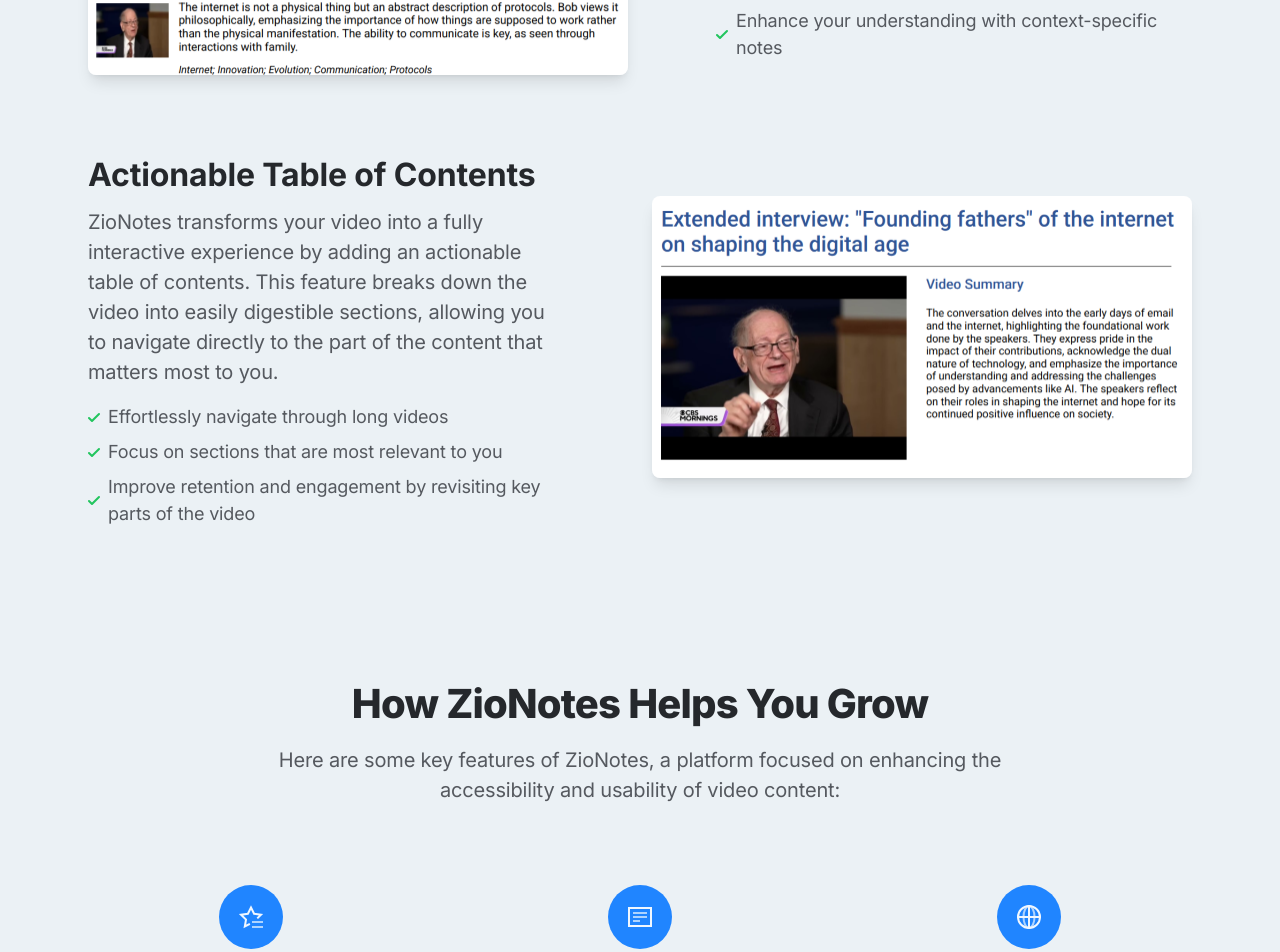
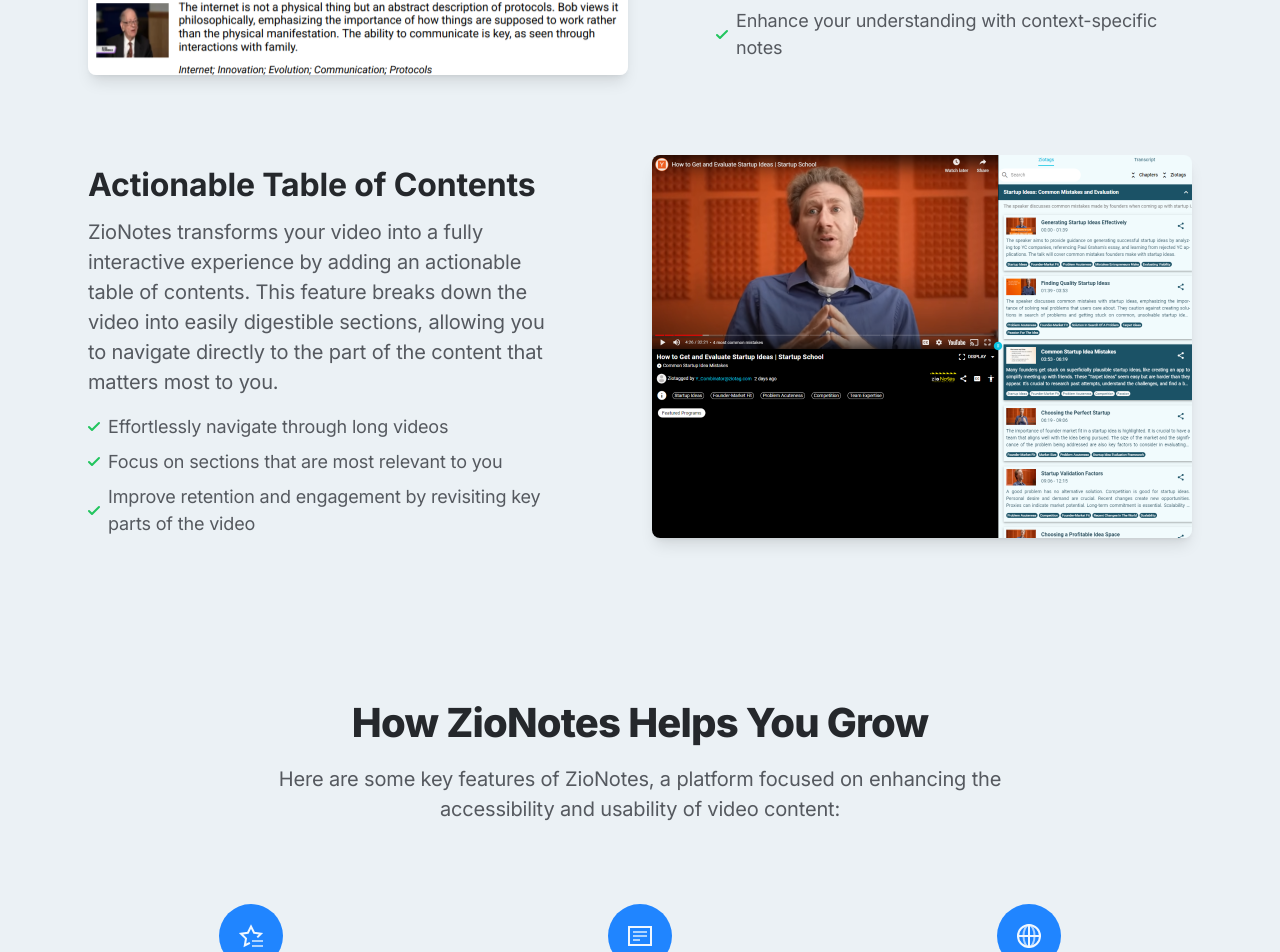
Before and after one commit to ryanpauldev/zionotes, a Next.js app: page / in a window 1280 px wide. Shown: the part 2223-3175 px from the top of the page. Built offline with nearby package versions, Linux system fonts and the light colour scheme.

Commit message:
fixing image sizing

```diff
--- a/components/zigzag.tsx
+++ b/components/zigzag.tsx
@@ -170,15 +170,21 @@
               <div className="max-w-xl md:max-w-none md:w-full mx-auto md:col-span-5 lg:col-span-6 mb-8 md:mb-0 rtl hidden md:block" data-aos="fade-up">
                 <Image
                   className="max-w-full mx-auto md:max-w-none h-auto rounded-lg shadow-lg hover:shadow-2xl transition-shadow duration-300"
-                  src={FeatImage01}
+                  src={FeatImage03}
                   width={540}
                   height={405}
-                  alt="Features 01"
+                  alt="Features 03"
                 />
               </div>
               {/* Image for mobile */}
               <div className="max-w-xl md:max-w-none md:w-full mx-auto md:col-span-5 lg:col-span-6 mt-8 mb-0 md:mb-8 md:mt-0 rtl block md:hidden" data-aos="fade-up">
-                <Image className="max-w-full mx-auto md:max-w-none h-auto rounded-lg" src={FeatImage03} width={540} height={405} alt="Features 03" />
+                <Image
+                  className="max-w-full mx-auto md:max-w-none h-auto rounded-lg shadow-lg hover:shadow-2xl transition-shadow duration-300"
+                  src={FeatImage03}
+                  width={540}
+                  height={405}
+                  alt="Features 03"
+                />
               </div>
             </div>
 
```
